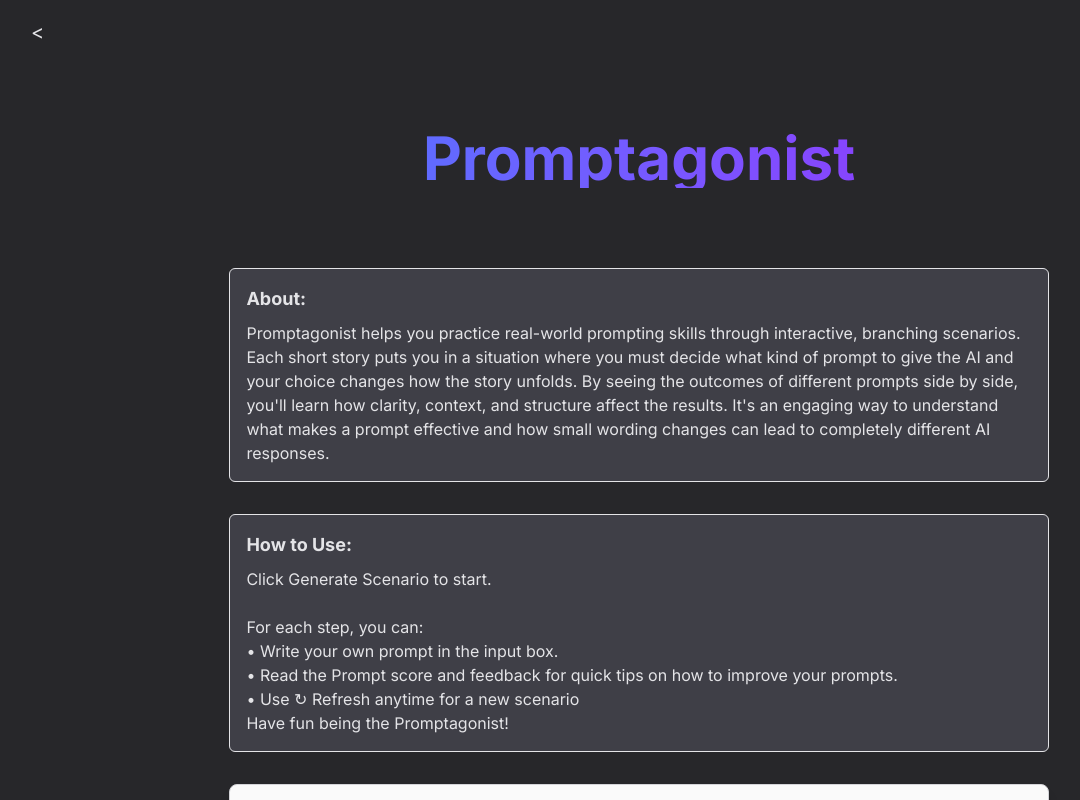
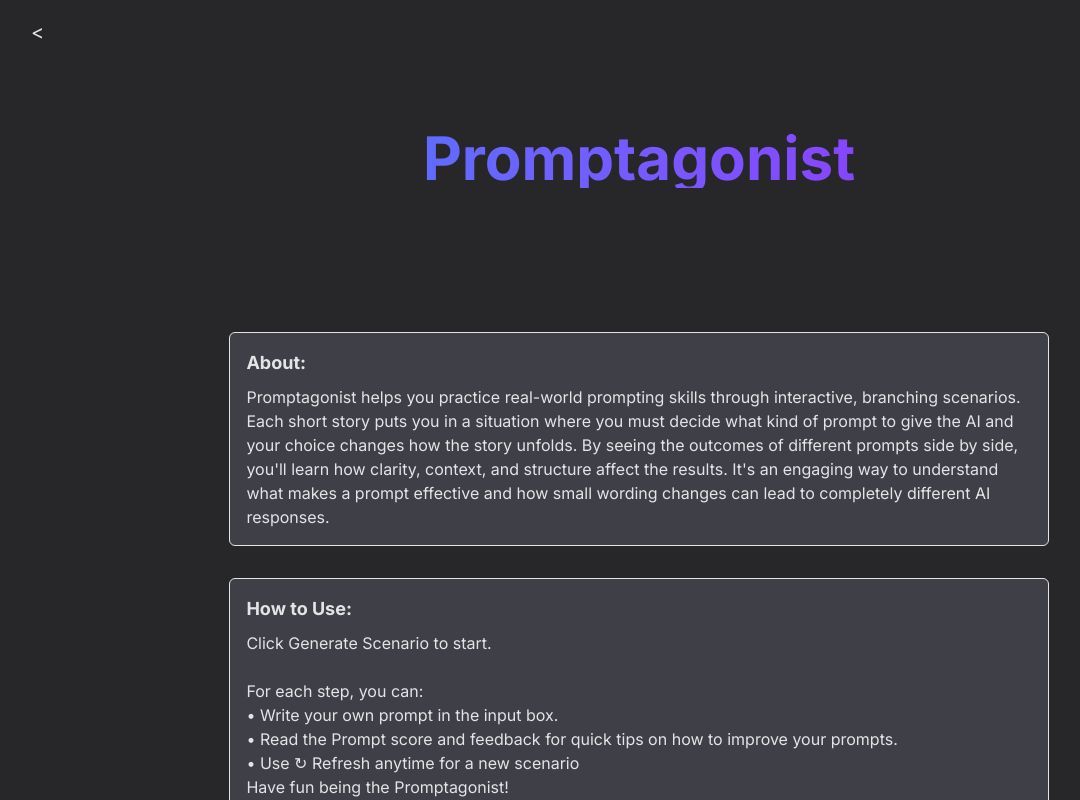
Before and after one commit to obtain-ai/obtain, a SvelteKit app: page /promptagonist in a window 1280 px wide. Shown: the whole page, without its empty margins (1-1081 px from the left). Built offline with nearby package versions, Linux system fonts and the light colour scheme.

Commit message:
attempt 3 for overlap

```diff
--- a/src/routes/promptagonist/+page.svelte
+++ b/src/routes/promptagonist/+page.svelte
@@ -8,14 +8,14 @@
 	<!-- Wrapper that maintains 80% width at all screen sizes -->
 	<div class="w-[80%] mx-auto py-16">
 		<!-- Title with gradient -->
-		<div class="text-center mb-8 pb-8">
+		<div class="text-center mb-24 pb-8">
 			<h1 class="text-6xl font-bold mb-4 bg-gradient-to-r from-blue-500 to-purple-600 bg-clip-text text-transparent">
 				Promptagonist
 			</h1>
 		</div>
 
 		<!-- Description Box -->
-		<div class="mt-4 mb-8">
+		<div class="mb-8">
 			<InfoDisplay>
 				{#snippet title()}
 					About:
```
